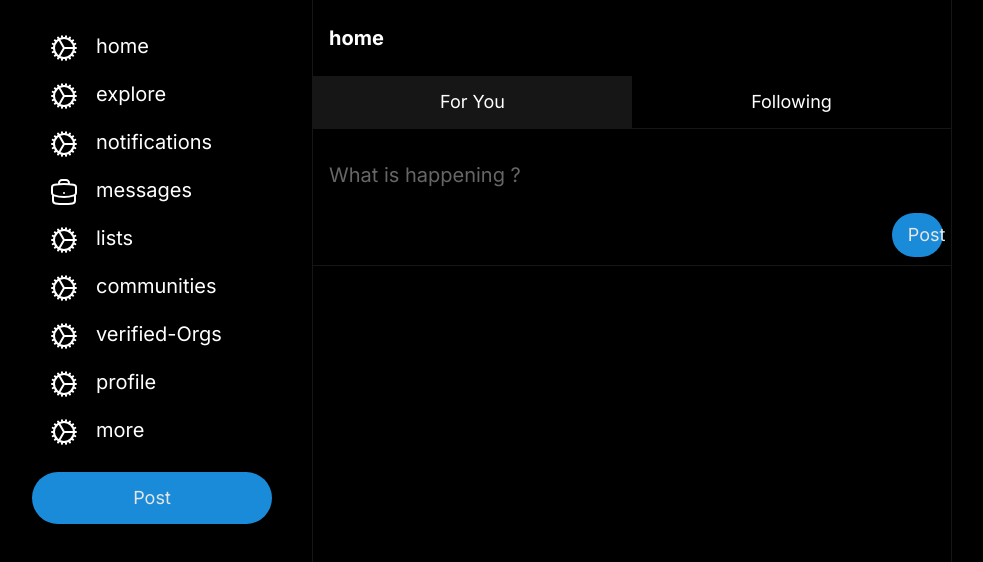
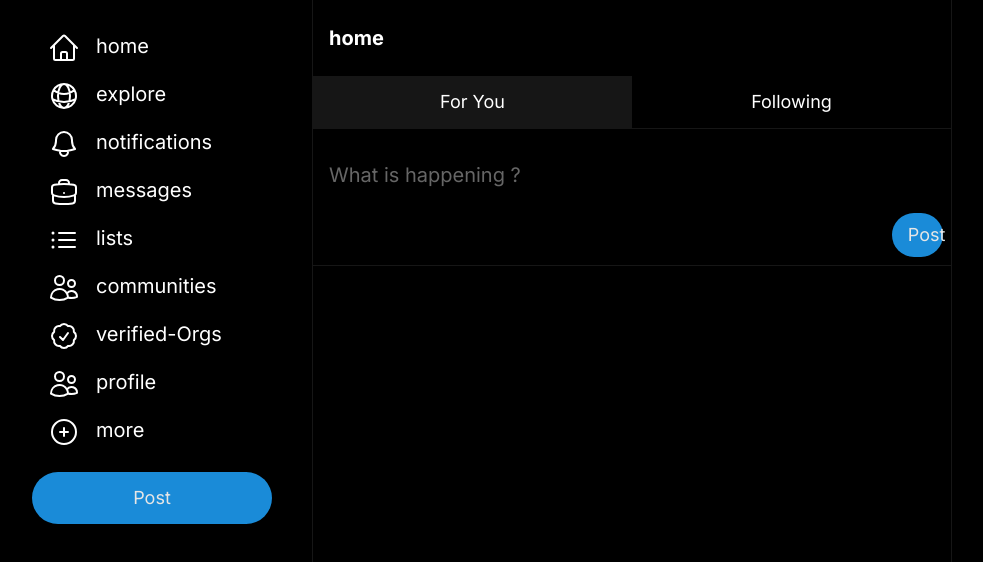
Before and after one commit to LERBritto/TwitterNextJS, a Next.js app: page / in a window 1280 px wide. Shown: the top 562 px of the page, without its empty margins (8-991 px from the left). Built offline with nearby package versions, Linux system fonts and the light colour scheme.

Commit message:
icon-finished

```diff
--- a/app/auth/signout/page.js
+++ b/app/auth/signout/page.js
@@ -1,9 +1,9 @@
+"use client"
+import { signOut } from 'next-auth/react'
 import React from 'react'
 
-const signout = () => {
-  return (
-    <div>signout</div>
-  )
+function signout() {
+  return <div onClick={() => signOut("google")}>signout</div>
 }
 
 export default signout
--- a/app/page.js
+++ b/app/page.js
@@ -1,7 +1,7 @@
 "use client";
 import Image from "next/image";
 import Link from "next/link";
-import { BriefcaseIcon, CogIcon } from "@heroicons/react/24/outline";
+import { BellIcon, BriefcaseIcon, CheckBadgeIcon, GlobeAltIcon, HomeIcon, ListBulletIcon, PlusCircleIcon, UsersIcon } from "@heroicons/react/24/outline";
 import { useState } from "react";
 
 const navLinks = [
@@ -9,19 +9,19 @@ const navLinks = [
     id: 0,
     title: "home",
     link: "/home",
-    icon: <CogIcon className="h-8 w-8 stroke-white" />,
+    icon: <HomeIcon className="h-8 w-8 stroke-white" />,
   },
   {
     id: 1,
     title: "explore",
     link: "/explore",
-    icon: <CogIcon className="h-8 w-8 stroke-white" />,
+    icon: <GlobeAltIcon className="h-8 w-8 stroke-white" />,
   },
   {
     id: 2,
     title: "notifications",
     link: "/notifications",
-    icon: <CogIcon className="h-8 w-8 stroke-white" />,
+    icon: <BellIcon className="h-8 w-8 stroke-white" />,
   },
   {
     id: 3,
@@ -33,31 +33,31 @@ const navLinks = [
     id: 4,
     title: "lists",
     link: "/lists",
-    icon: <CogIcon className="h-8 w-8 stroke-white" />,
+    icon: <ListBulletIcon className="h-8 w-8 stroke-white" />,
   },
   {
     id: 5,
     title: "communities",
     link: "/communities",
-    icon: <CogIcon className="h-8 w-8 stroke-white" />,
+    icon: <UsersIcon className="h-8 w-8 stroke-white" />,
   },
   {
     id: 6,
     title: "verified-Orgs",
     link: "/verified-Orgs",
-    icon: <CogIcon className="h-8 w-8 stroke-white" />,
+    icon: <CheckBadgeIcon className="h-8 w-8 stroke-white" />,
   },
   {
     id: 7,
     title: "profile",
     link: "/profile",
-    icon: <CogIcon className="h-8 w-8 stroke-white" />,
+    icon: <UsersIcon className="h-8 w-8 stroke-white" />,
   },
   {
     id: 8,
     title: "more",
     link: "/more",
-    icon: <CogIcon className="h-8 w-8 stroke-white" />,
+    icon: <PlusCircleIcon className="h-8 w-8 stroke-white" />,
   },
 ];
 
```
